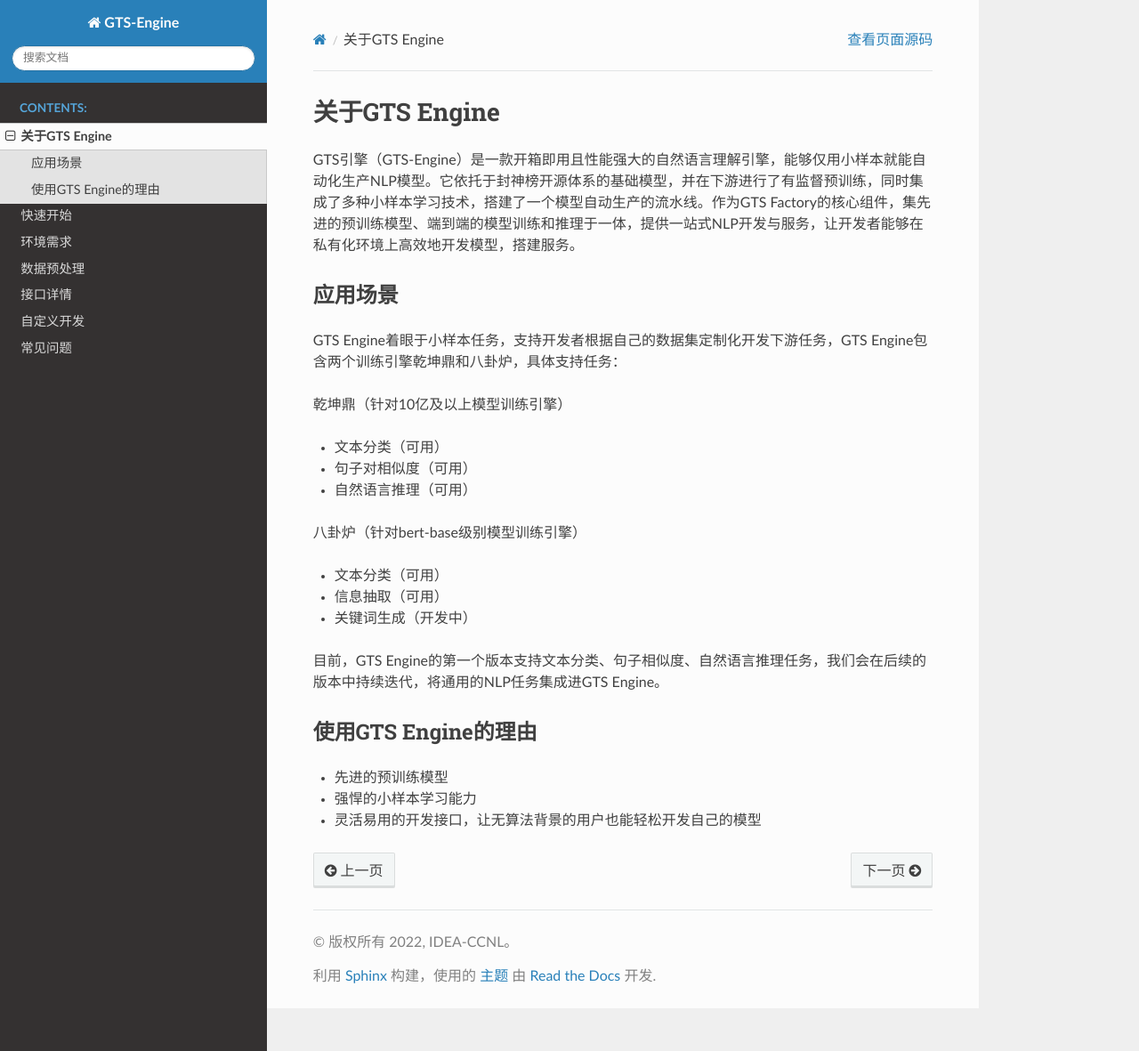
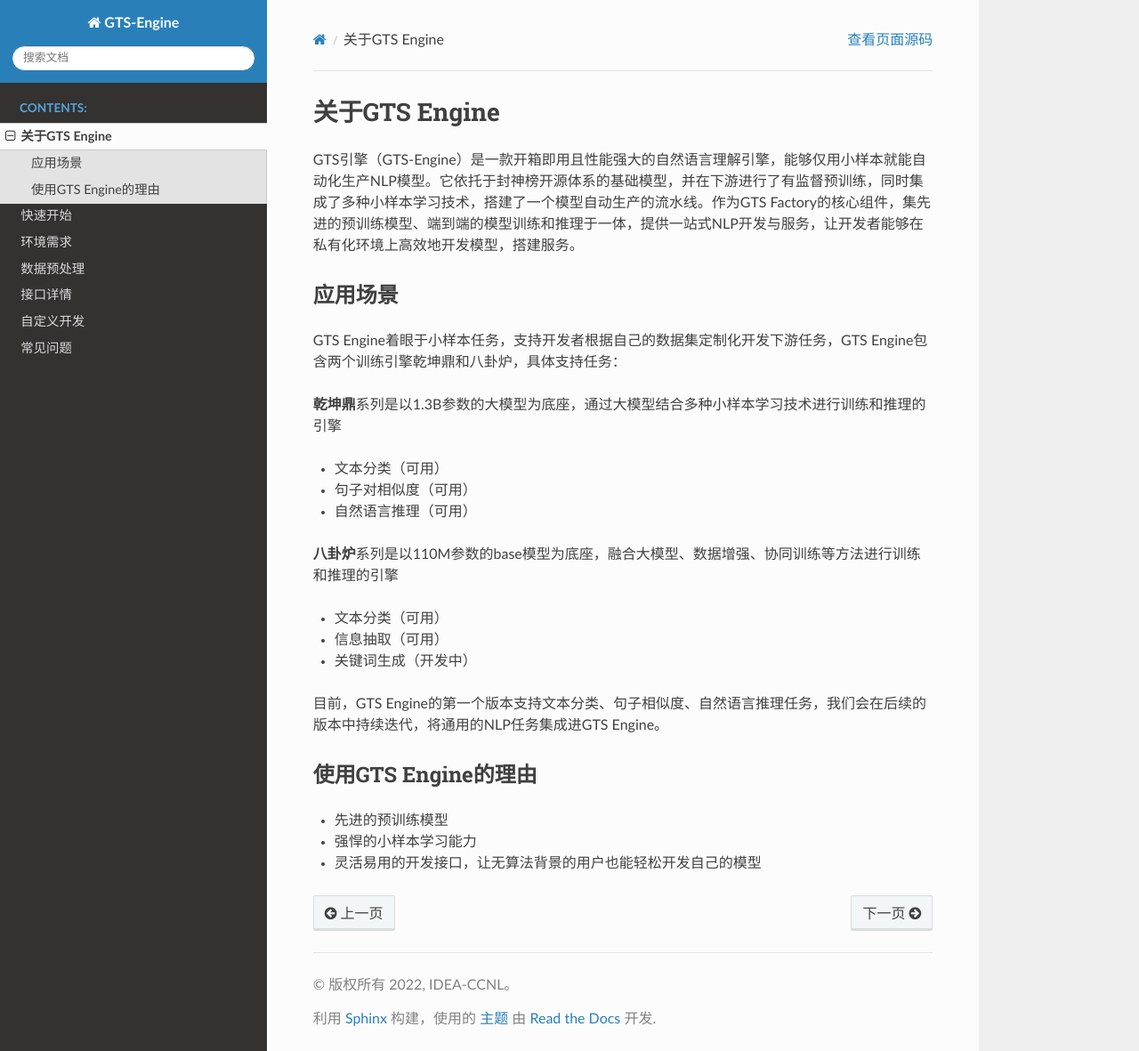
Before and after one commit to IDEA-CCNL/GTS-Engine-Doc, a Sphinx documentation site: the page built from source/docs/about.md, in a window 1280 px wide and 1181 px high. Shown: the whole window at 89% size. Built offline with Sphinx 7.4.7 and the Read the Docs theme 2.0.0, drawn with Linux system fonts in a browser that asks for light colours.

```diff
--- a/source/docs/about.md
+++ b/source/docs/about.md
@@ -6,12 +6,12 @@
 
 GTS Engine着眼于小样本任务，支持开发者根据自己的数据集定制化开发下游任务，GTS Engine包含两个训练引擎乾坤鼎和八卦炉，具体支持任务：
 
-乾坤鼎（针对10亿及以上模型训练引擎）
+**乾坤鼎**系列是以1.3B参数的大模型为底座，通过大模型结合多种小样本学习技术进行训练和推理的引擎
 - 文本分类（可用）
 - 句子对相似度（可用）
 - 自然语言推理（可用）
 
-八卦炉（针对bert-base级别模型训练引擎）
+**八卦炉**系列是以110M参数的base模型为底座，融合大模型、数据增强、协同训练等方法进行训练和推理的引擎
 - 文本分类（可用）
 - 信息抽取（可用）
 - 关键词生成（开发中）
```
Also changed, not shown: source/docs/quick_start.md (+10 -1 lines), source/docs/requirement.md (+22 -3 lines).
